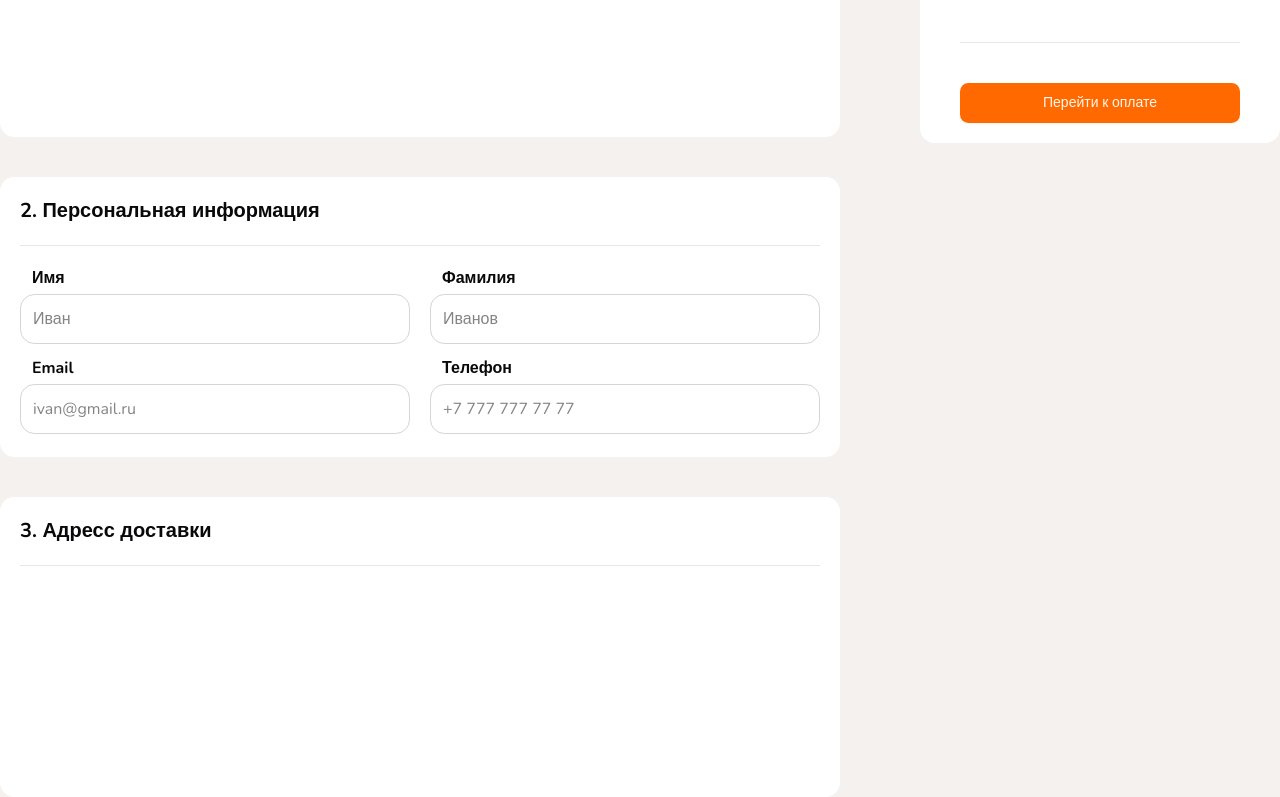
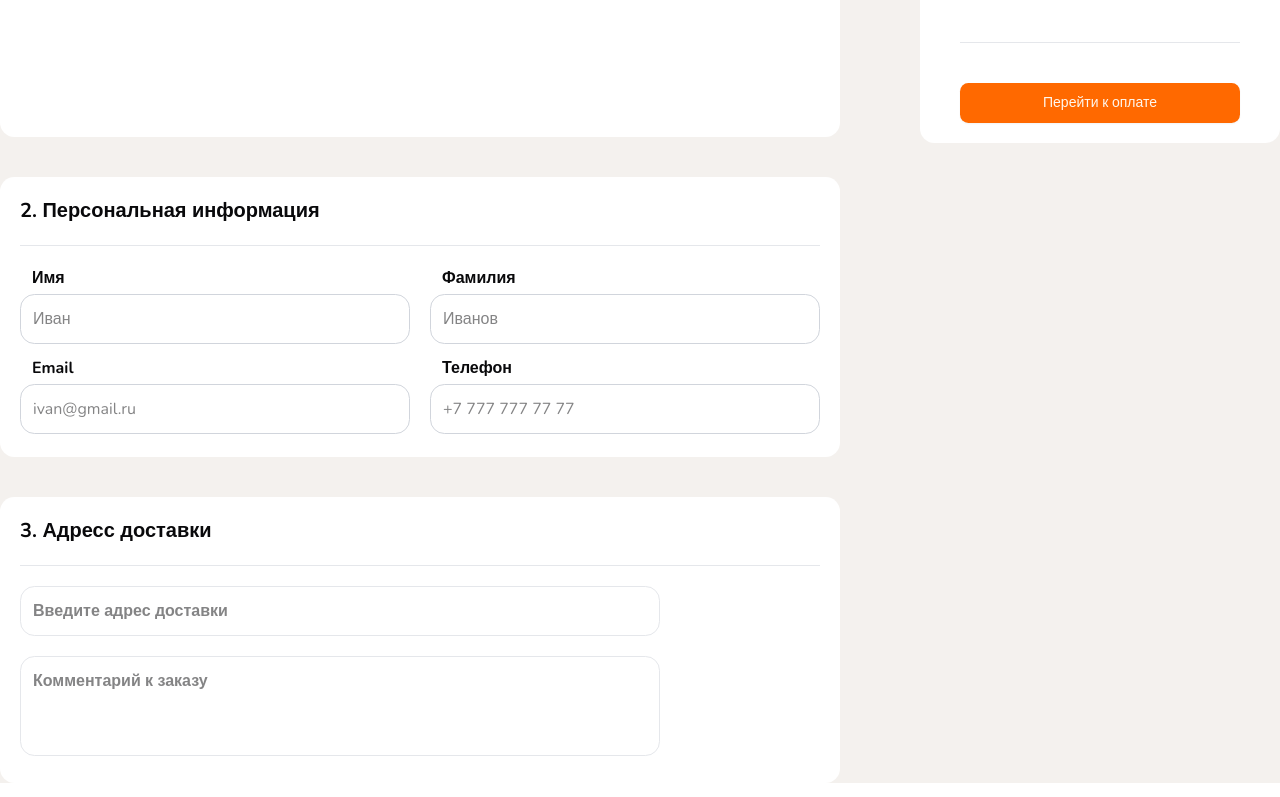
Before and after one commit to Erzhan1337/pizza, a Next.js app: page /cart in a window 1280 px wide. Shown: the part 468-1265 px from the top of the page. Built offline with nearby package versions, Linux system fonts and the light colour scheme.

Commit message:
Last fix

```diff
--- a/src/components/shared/Cart/Address.tsx
+++ b/src/components/shared/Cart/Address.tsx
@@ -1,9 +1,30 @@
 function Address() {
   return (
-    <div className="w-full h-[300px] bg-white rounded-xl p-5">
+    <div className="w-full bg-white rounded-xl p-5">
       <p className="font-bold text-xl border-b border-gray-200 pb-5">
         3. Адресс доставки
       </p>
+      <div>
+        <div className="w-[80%]">
+          <label htmlFor="address">
+            <input
+              type="text"
+              id="address"
+              placeholder="Введите адрес доставки"
+              className="w-full mt-5 p-3 border border-gray-200 rounded-xl outline-0 "
+            />
+          </label>
+        </div>
+        <div className="w-[80%]">
+          <label htmlFor="comment">
+            <textarea
+              id="comment"
+              placeholder="Комментарий к заказу"
+              className="w-full mt-5 p-3 border border-gray-200 rounded-xl outline-0 h-[100px] resize-none"
+            />
+          </label>
+        </div>
+      </div>
     </div>
   );
 }
```
